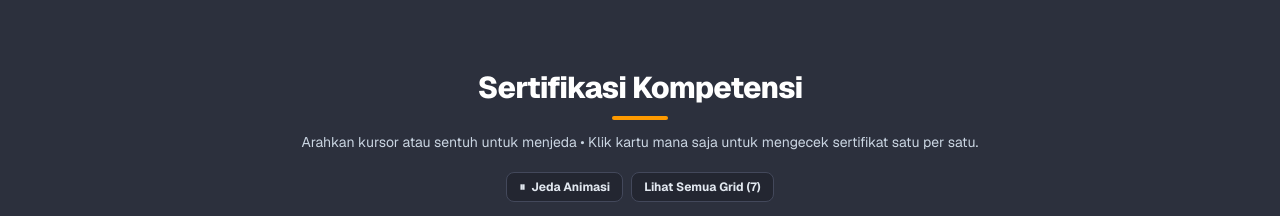
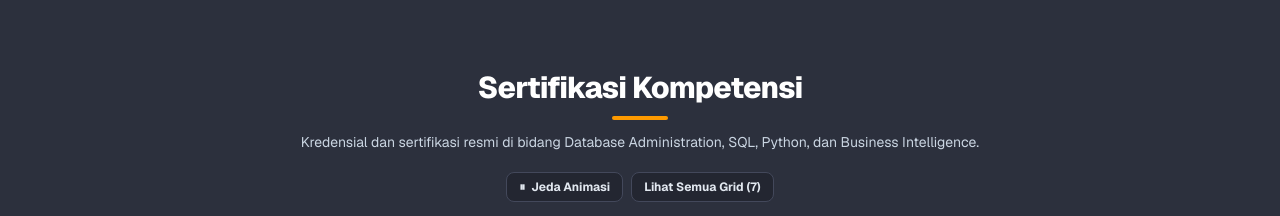
Before and after one commit to lukmanfatkhurozi03/Portofolio, a Next.js app: page / in a window 1280 px wide. Shown: the part 5180-5396 px from the top of the page. Built offline with nearby package versions, Linux system fonts and the light colour scheme.

Commit message:
content(certifications): replace instruction text with professional credential description

```diff
--- a/src/app/page.tsx
+++ b/src/app/page.tsx
@@ -1630,8 +1630,8 @@ export default function PortfolioPage() {
               <div className="mx-auto mt-2.5 h-1 w-14 rounded-full bg-amber-500" />
               <p className="mt-3 text-xs sm:text-sm text-slate-600 dark:text-slate-300">
                 {lang === "EN"
-                  ? "Hover or tap to pause the stream • Click any certificate card to inspect it one by one in full screen."
-                  : "Arahkan kursor atau sentuh untuk menjeda • Klik kartu mana saja untuk mengecek sertifikat satu per satu."}
+                  ? "Official professional certifications in Database Administration, SQL, Python, and Business Intelligence."
+                  : "Kredensial dan sertifikasi resmi di bidang Database Administration, SQL, Python, dan Business Intelligence."}
               </p>
 
               {/* Marquee Interactive Controls + Quick Numbered Pills to Inspect 1-by-1 */}
```
